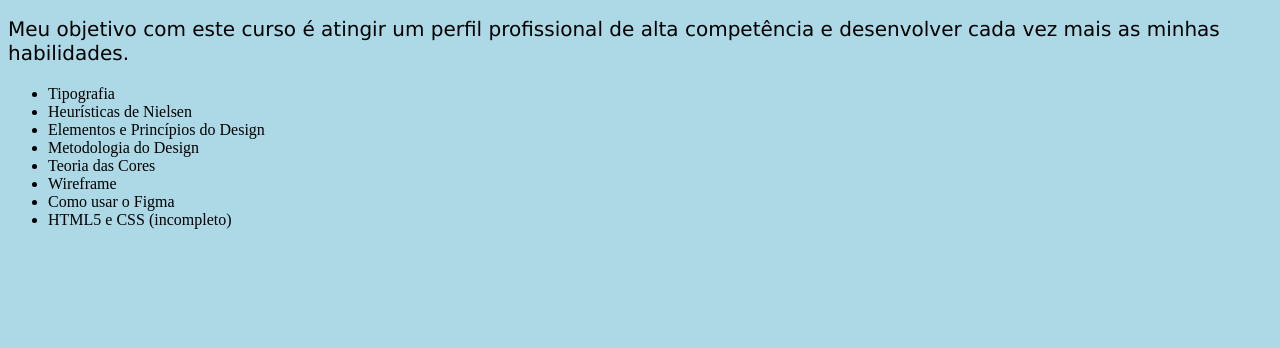
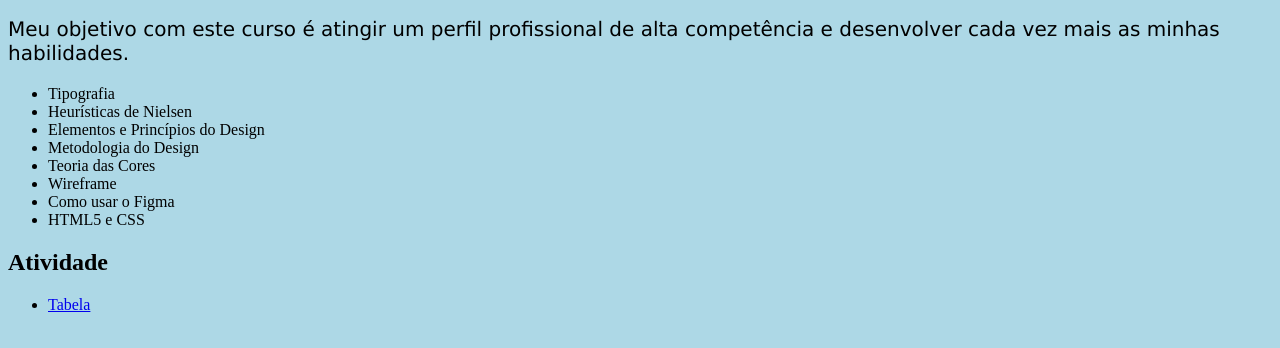
Before and after one commit to robertamickaele/crispy-umbrella, a plain HTML site: page index.html in a window 1280 px wide. Shown: the part 110-458 px from the top of the page. Drawn offline with Linux system fonts and the light colour scheme.

Commit message:
adicionando lista

```diff
--- a/index.html
+++ b/index.html
@@ -18,7 +18,14 @@
         <li>Teoria das Cores</li>
         <li>Wireframe</li>
         <li>Como usar o Figma</li>
-        <li>HTML5 e CSS (incompleto)</li>
+        <li>HTML5 e CSS</li>
     </ul>
+    <h2>Atividade</h2>
+    <ul class="lista">
+        <li>
+        <a href="tabela.html" target="_blank">Tabela</a>
+        </li>
+    </ul>
+
 </body>
 </html>
```
